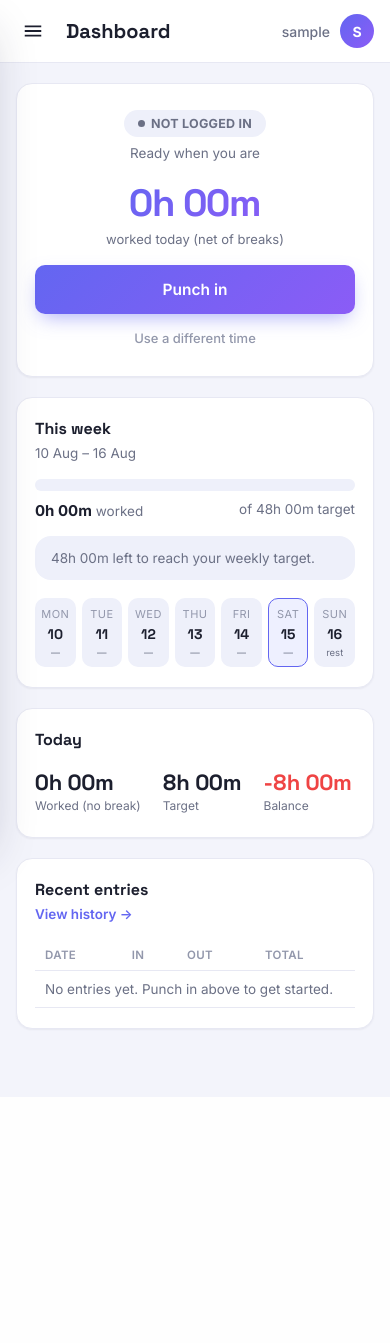
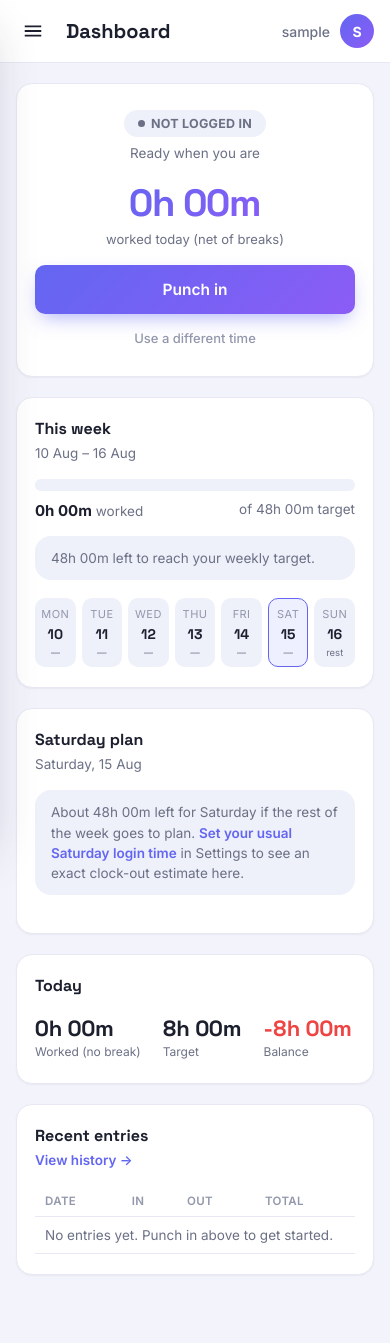
Before and after one commit to savettka/Timesheet-App, a Flask app: page /dashboard in a window 390 px wide. Before the commit the page ends 1031 px from the top, so only its background shows below. Run offline with Flask 3, Linux system fonts and the light colour scheme; the visitor is signed in with stand-in values (Sample User, id 1); data that the repository does not hold is empty.

Commit message:
Saturday planner + mobile fixes

```diff
--- a/app/__init__.py
+++ b/app/__init__.py
@@ -19,15 +19,20 @@ def _run_light_migrations():
     the current schema) and a no-op on repeat runs (columns already exist).
     """
     inspector = sa.inspect(db.engine)
-    if "time_entry" not in inspector.get_table_names():
-        return
+    table_names = inspector.get_table_names()
+    statements = []
 
-    existing_columns = {c["name"] for c in inspector.get_columns("time_entry")}
-    statements = []
-    if "target_override" not in existing_columns:
-        statements.append("ALTER TABLE time_entry ADD COLUMN target_override FLOAT")
-    if "leave_label" not in existing_columns:
-        statements.append("ALTER TABLE time_entry ADD COLUMN leave_label VARCHAR(60)")
+    if "time_entry" in table_names:
+        entry_columns = {c["name"] for c in inspector.get_columns("time_entry")}
+        if "target_override" not in entry_columns:
+            statements.append("ALTER TABLE time_entry ADD COLUMN target_override FLOAT")
+        if "leave_label" not in entry_columns:
+            statements.append("ALTER TABLE time_entry ADD COLUMN leave_label VARCHAR(60)")
+
+    if "user" in table_names:
+        user_columns = {c["name"] for c in inspector.get_columns("user")}
+        if "saturday_login_hint" not in user_columns:
+            statements.append("ALTER TABLE user ADD COLUMN saturday_login_hint TIME")
 
     if statements:
         with db.engine.begin() as conn:
--- a/app/auth.py
+++ b/app/auth.py
@@ -1,5 +1,5 @@
 from flask import Blueprint, flash, redirect, render_template, request, url_for
-from flask_login import login_required, login_user, logout_user
+from flask_login import current_user, login_required, login_user, logout_user
 
 from app import db
 from app.models import User
@@ -9,6 +9,8 @@ auth_bp = Blueprint("auth", __name__)
 
 @auth_bp.route("/setup", methods=["GET", "POST"])
 def setup():
+    if current_user.is_authenticated:
+        return redirect(url_for("main.dashboard"))
     if User.query.first() is not None:
         return redirect(url_for("auth.login"))
 
@@ -43,6 +45,8 @@ def setup():
 
 @auth_bp.route("/login", methods=["GET", "POST"])
 def login():
+    if current_user.is_authenticated:
+        return redirect(url_for("main.dashboard"))
     if User.query.first() is None:
         return redirect(url_for("auth.setup"))
 
--- a/app/logic.py
+++ b/app/logic.py
@@ -144,6 +144,97 @@ def weekly_totals(user, entries_by_date, any_date, now=None):
     }
 
 
+def saturday_plan(user, entries_by_date, week_start, weekly_target_total, today, now=None):
+    """A forward-looking plan for when Saturday's shift can end, visible on
+    any day of the week (not just Saturday itself) so it can be planned for
+    in advance.
+
+    Assumes the plan holds for every remaining weekday up to Friday (hits
+    the normal/overridden target for today and any day still to come, keeps
+    whatever actually happened on days already passed), then works out how
+    much of the weekly target is left for Saturday. Once Saturday itself
+    has actually started, switches to the exact live figure instead of a
+    projection.
+
+    Returns ``None`` if Saturday isn't a target day at all (e.g. the user
+    doesn't work Saturdays and hasn't overridden it).
+    """
+    now = now or datetime.now()
+    saturday_date = week_start + timedelta(days=5)
+    sunday_date = week_start + timedelta(days=6)
+    saturday_entry = entries_by_date.get(saturday_date)
+
+    if target_hours_for(user, saturday_date, saturday_entry) <= 0:
+        return None
+
+    banked = 0.0
+    for d in week_dates(week_start):
+        if d in (saturday_date, sunday_date):
+            continue
+        entry = entries_by_date.get(d)
+        if d < today:
+            banked += entry_total_hours(entry, now=now) if entry else 0.0
+        else:
+            # Today or a day still to come: assume the plan holds.
+            banked += target_hours_for(user, d, entry)
+    if sunday_date < today:
+        sunday_entry = entries_by_date.get(sunday_date)
+        banked += entry_total_hours(sunday_entry, now=now) if sunday_entry else 0.0
+
+    remaining_for_saturday = max(0.0, weekly_target_total - banked)
+
+    if saturday_entry and saturday_entry.login_time and not saturday_entry.logout_time:
+        reached, suggested_dt, still_needed = suggested_logout(
+            saturday_entry, banked, weekly_target_total, now=now
+        )
+        return {
+            "mode": "live",
+            "saturday_date": saturday_date,
+            "reached": reached,
+            "suggested_time": fmt_suggested_datetime(suggested_dt, saturday_date),
+            "still_needed_hours": still_needed,
+        }
+
+    if saturday_entry and saturday_entry.logout_time:
+        worked = entry_total_hours(saturday_entry)
+        return {
+            "mode": "done",
+            "saturday_date": saturday_date,
+            "worked_hours": worked,
+            "week_complete": (banked + worked) >= weekly_target_total,
+        }
+
+    projected_dt = None
+    if remaining_for_saturday > 0 and user.saturday_login_hint:
+        login_dt = datetime.combine(saturday_date, user.saturday_login_hint)
+        projected_dt = login_dt + timedelta(hours=remaining_for_saturday)
+
+    return {
+        "mode": "projection",
+        "saturday_date": saturday_date,
+        "remaining_hours": remaining_for_saturday,
+        "projected_time": fmt_suggested_datetime(projected_dt, saturday_date),
+        "has_login_hint": bool(user.saturday_login_hint),
+        "reached": remaining_for_saturday <= 0,
+    }
+
+
+def fmt_suggested_datetime(dt, reference_date=None):
+    """Format a suggested clock-out datetime for display, spelling out the
+    date whenever it falls on a different day than ``reference_date``.
+
+    Without this, a logout time that spills into tomorrow (e.g. someone is
+    badly behind on hours) would render as a bare "HH:MM" and read as
+    "later today" when it's actually a day or more away.
+    """
+    if dt is None:
+        return None
+    reference_date = reference_date or dt.date()
+    if dt.date() == reference_date:
+        return dt.strftime("%H:%M")
+    return dt.strftime("%H:%M on %a %d %b")
+
+
 def suggested_logout(open_entry, weekly_before_today, weekly_target_hours, now=None):
     """For a currently open (punched-in) entry, suggest a logout time that
     would exactly hit the weekly target, given hours already banked earlier
--- a/app/main.py
+++ b/app/main.py
@@ -65,9 +65,13 @@ def build_dashboard_context():
         )
         suggestion = {
             "reached": reached,
-            "suggested_time": suggested_dt.strftime("%H:%M") if suggested_dt else None,
+            "suggested_time": logic.fmt_suggested_datetime(suggested_dt, open_entry.date),
             "still_needed_hours": still_needed,
         }
+
+    saturday = logic.saturday_plan(
+        user, entries_by_date, week_start, weekly["target_hours"], date.today(), now=now
+    )
 
     open_break = open_entry.open_break() if open_entry else None
     open_entry_closed_break_seconds = (
@@ -90,6 +94,7 @@ def build_dashboard_context():
         "today_target": today_target,
         "today_worked": today_worked,
         "suggestion": suggestion,
+        "saturday": saturday,
         "recent_entries": recent_entries,
         "now": now,
         "fmt_hours": logic.fmt_hours,
@@ -145,6 +150,11 @@ def api_status():
             * 3600
         ),
         "suggestion": ctx["suggestion"],
+        "saturday": (
+            {**ctx["saturday"], "saturday_date": ctx["saturday"]["saturday_date"].isoformat()}
+            if ctx["saturday"]
+            else None
+        ),
         "server_time": now.strftime("%H:%M:%S"),
     }
     return jsonify(payload)
@@ -404,6 +414,7 @@ def settings():
             user.daily_target_hours = max(0.0, daily)
             user.weekly_target_hours = max(0.0, weekly)
             user.workdays = ",".join(sorted(set(workdays))) if workdays else ""
+            user.saturday_login_hint = parse_time_field(request.form.get("saturday_login_hint"))
             db.session.commit()
             flash("Targets updated.", "success")
 
--- a/app/models.py
+++ b/app/models.py
@@ -17,6 +17,10 @@ class User(UserMixin, db.Model):
     daily_target_hours = db.Column(db.Float, nullable=False, default=8.0)
     weekly_target_hours = db.Column(db.Float, nullable=False, default=48.0)
     workdays = db.Column(db.String(20), nullable=False, default=DEFAULT_WORKDAYS)
+
+    # Optional "usual" Saturday start time, used only to project a Saturday
+    # logout clock-time before Saturday actually starts (Settings).
+    saturday_login_hint = db.Column(db.Time, nullable=True)
 
     created_at = db.Column(db.DateTime, default=datetime.utcnow)
 
--- a/app/static/css/style.css
+++ b/app/static/css/style.css
@@ -76,8 +76,9 @@
    Reset & base
    ========================================================================== */
 
-*, *::before, *::after { box-sizing: border-box; }
+*, *::before, *::after { box-sizing: border-box; -webkit-tap-highlight-color: transparent; }
 html, body { height: 100%; }
+html { -webkit-text-size-adjust: 100%; }
 body {
   margin: 0;
   font-family: var(--font-body);
@@ -472,6 +473,8 @@ fieldset.field { border: none; padding: 0; margin: 0; }
 
 input[type="text"], input[type="password"], input[type="number"],
 input[type="time"], input[type="date"], textarea, select {
+  -webkit-appearance: none;
+  appearance: none;
   border: 1px solid var(--card-border);
   background: var(--bg-soft);
   color: var(--text);
@@ -488,6 +491,14 @@ input:focus, textarea:focus, select:focus {
 }
 input:disabled { opacity: 0.6; }
 textarea { resize: vertical; }
+
+/* Hide the native number-input spinner so it matches the other pill inputs. */
+input[type="number"]::-webkit-inner-spin-button,
+input[type="number"]::-webkit-outer-spin-button {
+  -webkit-appearance: none;
+  margin: 0;
+}
+input[type="number"] { -moz-appearance: textfield; }
 
 .checkbox-row { display: flex; flex-wrap: wrap; gap: 8px; }
 .checkbox-chip {
@@ -617,6 +628,13 @@ textarea { resize: vertical; }
 }
 
 @media (max-width: 600px) {
+  /* iOS Safari zooms the whole page in on focus if an input's font is
+     under 16px -- keep inputs at 16px on phones so tapping a field doesn't
+     suddenly zoom and shift the whole layout. */
+  input[type="text"], input[type="password"], input[type="number"],
+  input[type="time"], input[type="date"], textarea, select {
+    font-size: 16px;
+  }
   .card { padding: 20px 18px; border-radius: var(--radius-md); }
   .card-clock { padding: 26px 18px; }
   .card-heading {
--- a/app/templates/dashboard.html
+++ b/app/templates/dashboard.html
@@ -135,6 +135,45 @@
 
 </div>
 
+{% if saturday %}
+<div class="grid">
+  <section class="card card-saturday" id="saturday-card">
+    <div class="card-heading">
+      <h2>Saturday plan</h2>
+      <span class="muted">{{ saturday.saturday_date.strftime('%A, %d %b') }}</span>
+    </div>
+    {% if saturday.mode == 'live' %}
+      {% if saturday.reached %}
+        <div class="banner banner-success">🎉 You've already covered your 48h this week &mdash; log out on Saturday whenever suits you.</div>
+      {% else %}
+        <div class="banner banner-info">Punch out around <strong>{{ saturday.suggested_time }}</strong> today to complete your week.</div>
+      {% endif %}
+    {% elif saturday.mode == 'done' %}
+      {% if saturday.week_complete %}
+        <div class="banner banner-success">🎉 Saturday's done and your weekly target is complete.</div>
+      {% else %}
+        <div class="banner banner-muted">Saturday's logged &mdash; you worked {{ fmt_hours(saturday.worked_hours) }}.</div>
+      {% endif %}
+    {% else %}
+      {% if saturday.reached %}
+        <div class="banner banner-success">🎉 On current pace you're set to hit 48h without needing Saturday at all.</div>
+      {% elif saturday.projected_time %}
+        <div class="banner banner-info">
+          If the rest of the week goes to plan, log out around <strong>{{ saturday.projected_time }}</strong> on
+          Saturday ({{ fmt_hours(saturday.remaining_hours) }} of work) to hit your 48h target.
+        </div>
+      {% else %}
+        <div class="banner banner-muted">
+          About {{ fmt_hours(saturday.remaining_hours) }} left for Saturday if the rest of the week goes to plan.
+          <a href="{{ url_for('main.settings') }}" class="link">Set your usual Saturday login time</a> in Settings
+          to see an exact clock-out estimate here.
+        </div>
+      {% endif %}
+    {% endif %}
+  </section>
+</div>
+{% endif %}
+
 <div class="grid grid-secondary">
   <section class="card">
     <div class="card-heading">
```
Also changed, not shown: app/templates/settings.html (+7 -0 lines).
